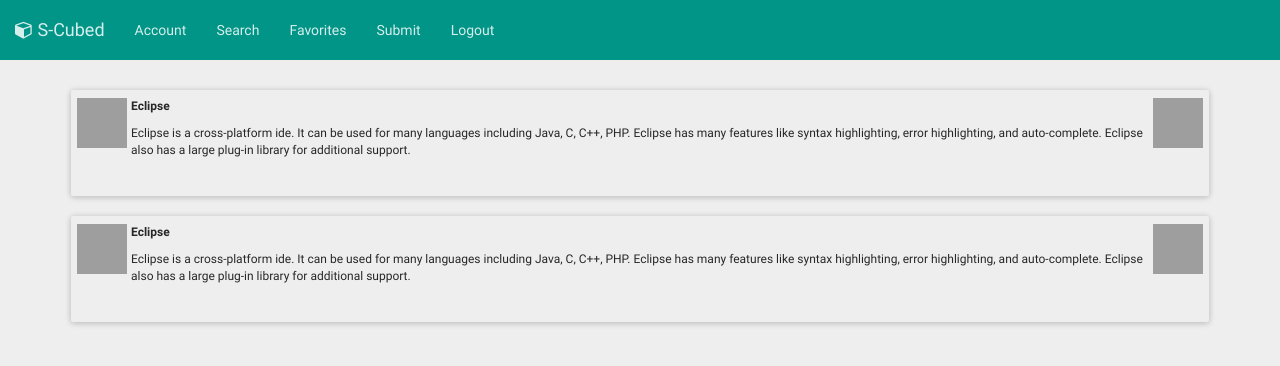
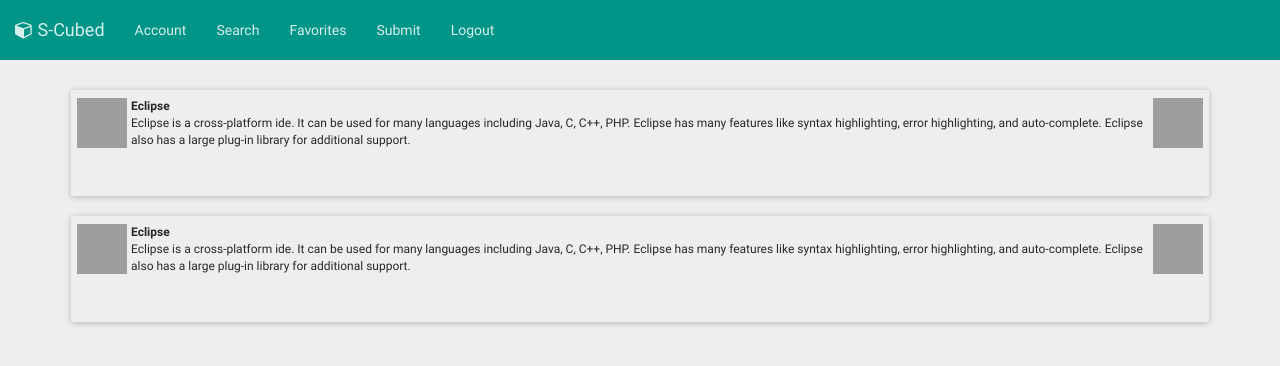
Before and after one commit to cheble/S-Cubed, a Jekyll site: the page built from SearchResults.html, in a window 1280 px wide. Shown: the top 366 px of the page. Built offline with Jekyll 4.4.1, drawn with Linux system fonts in a browser that asks for light colours; nearby versions of some CDN libraries; library files that are not in the unit come from our copies; Markdown is read by kramdown in place of the engine named in the settings; grey boxes are pictures that could not be loaded.

Commit message:
search results page

```diff
--- a/_includes/tile.html
+++ b/_includes/tile.html
@@ -8,7 +8,7 @@
           <img src="{{include.value.image}}">
       </div>
       <div class="tile_title">
-        <p>{{include.value.name}}</p>
+        {{include.value.name}}
       </div>
       <div class="tile_body">
         <p>{{include.value.details}}</p>
```
